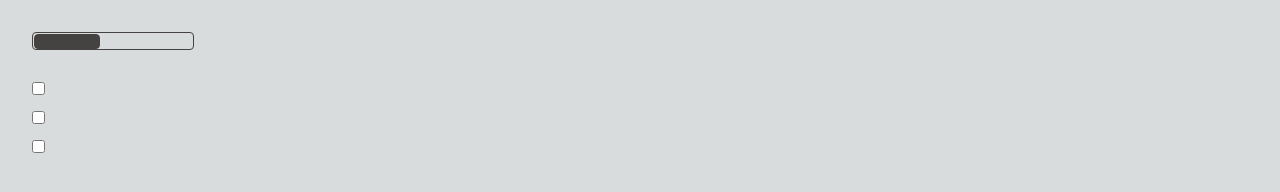
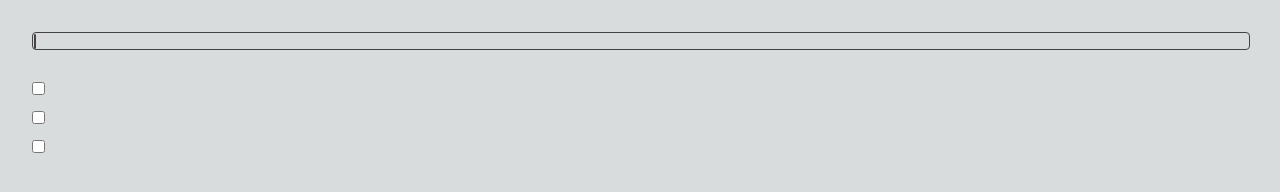
Before and after one commit to aayushiie/progress-bar, a plain HTML site: page index.html in a window 1280 px wide. Drawn offline with Linux system fonts and the light colour scheme.

Commit message:
updated progress bar width and position

```diff
--- a/styles.css
+++ b/styles.css
@@ -32,13 +32,15 @@ form{
 .outer-box{
     border: 1px solid var(--blackShade);
     border-radius: 0.25rem;
-    width: 10rem;
+    width: 100%;
     height: 1rem;
+    position: relative;
 }
 
 .inner-box{
     border: 1px solid var(--blackShade);
-    width: 4rem;
+    width: 0rem;
+    transition: width 0.3s;
     height: 0.8rem;
     margin: 1px;
     border-radius: 0.25rem;
```
